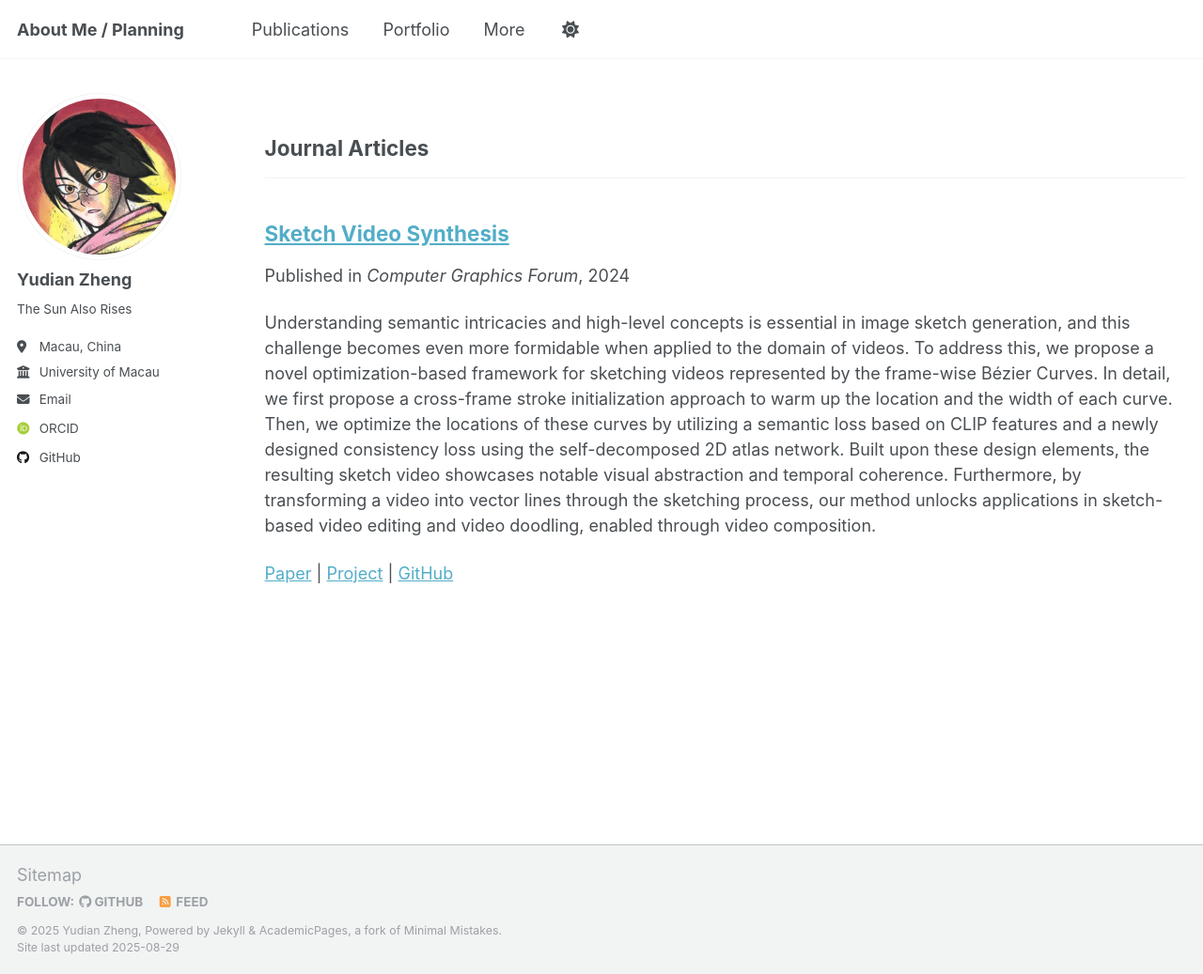
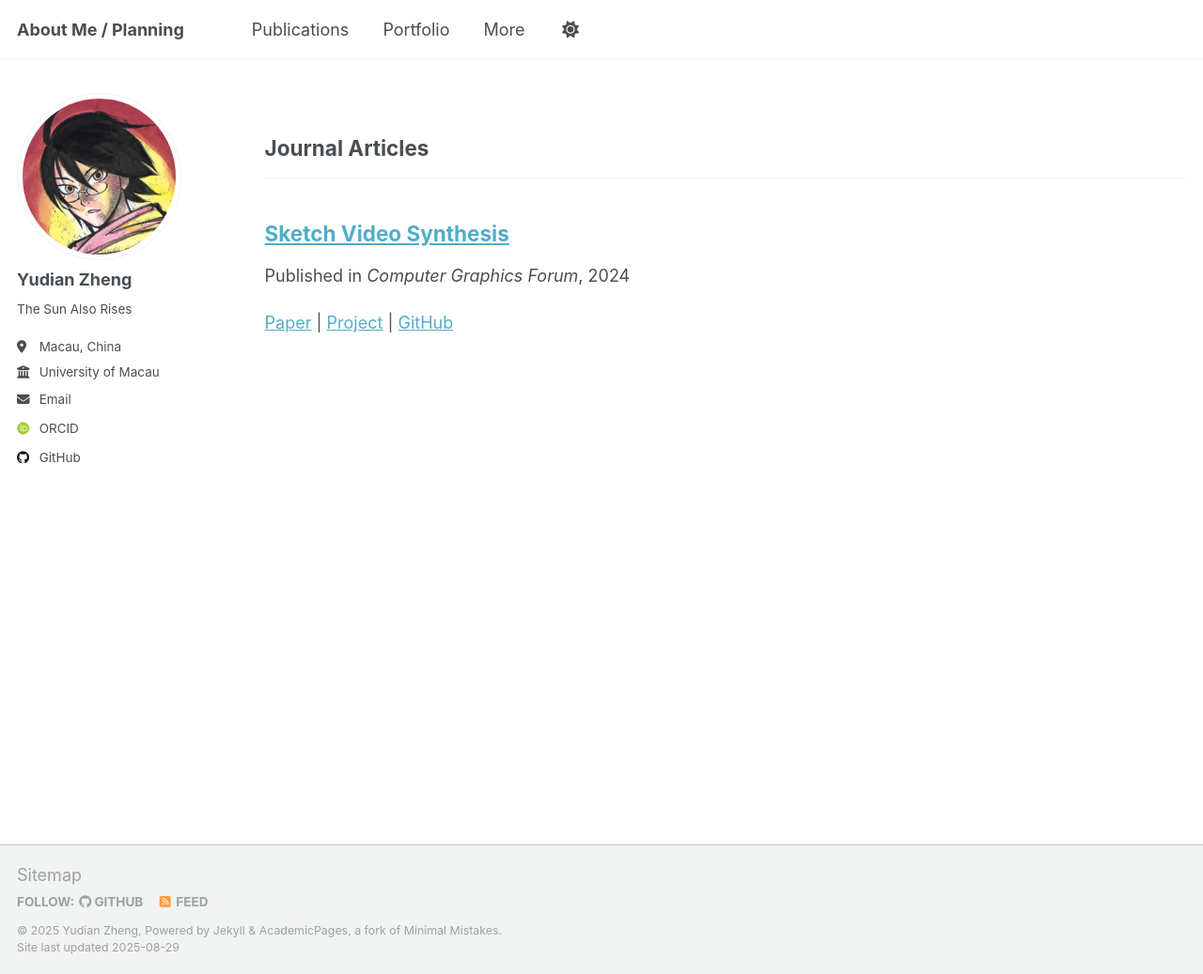
Before and after one commit to yudianzheng/yudianzheng.github.io, a Jekyll site: the page built from _pages/publications.html, in a window 1280 px wide and 1037 px high. Shown: the whole window at 94% size. Built offline with Jekyll 4.4.1, drawn with Linux system fonts in a browser that asks for light colours; some web fonts are replaced; a script that is not in the unit is left out.

Commit message:
update publications

```diff
--- a/_publications/2009-10-01-paper-title-number-1.md
+++ b/_publications/2009-10-01-paper-title-number-1.md
@@ -3,7 +3,7 @@ title: "Sketch Video Synthesis"
 collection: publications
 category: manuscripts
 permalink: /publication/sketch_video_synthesis
-# excerpt: 'This paper is about the number 1. The number 2 is left for future work.'
+excerpt: ''
 date: 2024-08-30
 venue: 'Computer Graphics Forum'
 # slidesurl: 'http://academicpages.github.io/files/slides1.pdf'
```
